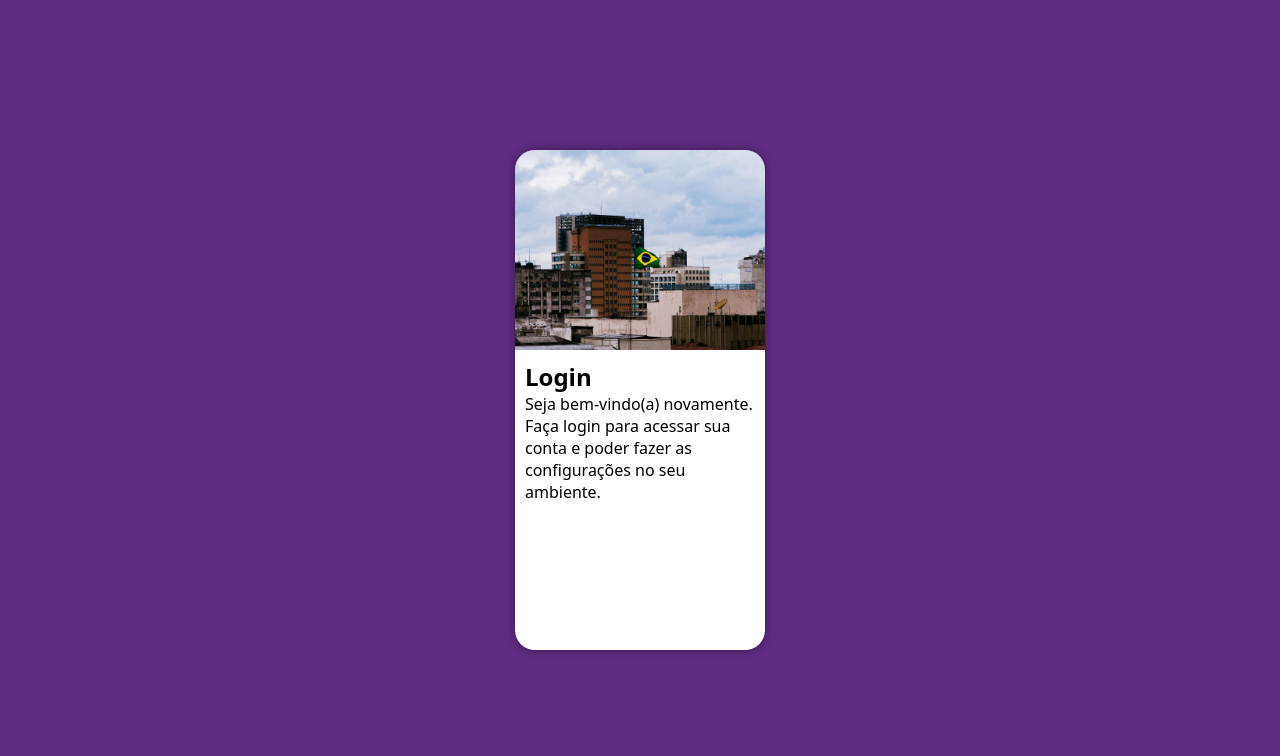
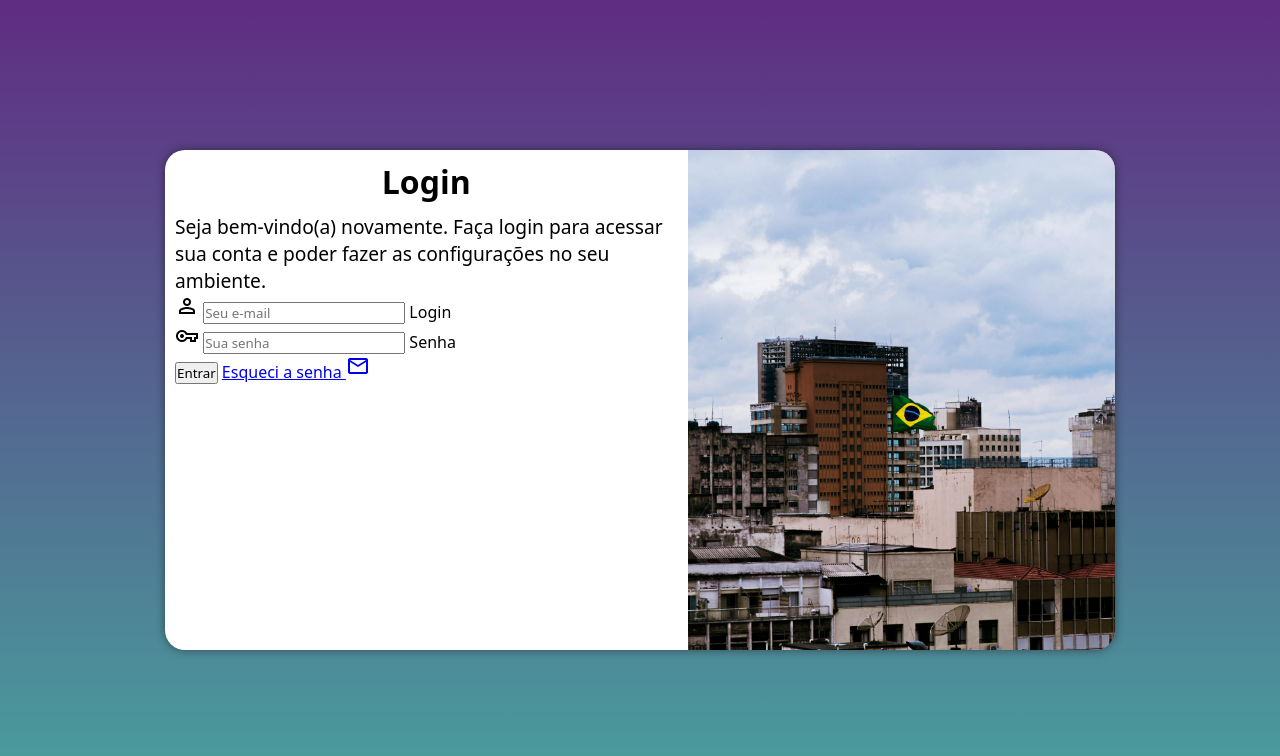
Before and after one commit to ViniciusPitameia/projeto-login, a plain HTML site: page index.html in a window 1280 px wide. Drawn offline with nearby package versions, Linux system fonts and the light colour scheme.

Commit message:
Adicionei o formulario

```diff
--- /dev/null
+++ b/estilos/mediaquery.css
@@ -0,0 +1,55 @@
+@charset "UTF-8";
+
+@media screen and (min-width: 768px) and (max-width: 992px) {
+
+    body {
+        background-image: linear-gradient(to top, #49a09d, #5f2c82);
+    }
+
+    section#login {
+        width: 80vw;
+    }
+
+    section#login > div#imagem {
+        float : left;
+        width: 35%;
+        height: 100%;
+    }
+
+    section#login > div#formulario {
+        float: right;
+        width: 65%;
+    }
+}
+
+@media screen and (min-width: 992px) {
+
+    body {
+        background-image: linear-gradient(to top, #49a09d, #5f2c82);
+    }
+
+    section#login {
+        width: 950px;
+    }
+
+    section#login > div#imagem {
+        float: right;
+        width: 45%;
+        height: 100%;
+    }
+
+    section#login > div#formulario {
+        float: left;
+        width: 55%;
+    }
+
+    div#formulario > h1 {
+        text-align: center;
+        font-size: 2em;
+        margin-bottom: 10px;
+    }
+
+    div#formulario > p {
+        font-size: 1.2em;
+    }
+}
--- a/estilos/style.css
+++ b/estilos/style.css
@@ -37,6 +37,9 @@ section#login {
     height: 500px;
     border-radius: 20px;
     box-shadow: 0px 0px 10px rgba(0, 0, 0, 0.452);
+
+    transition: width .3s, height .3s;
+    transition-timing-function: ease;
 }
 
 section#login > div#imagem {
@@ -51,3 +54,12 @@ section#login > div#formulario {
     display: block;
     padding: 10px;
 }
+
+div#formulario > h1 {
+    text-align: center;
+    margin-bottom: 10px;
+}
+
+div#formulario > p {
+    font-size: 0.8em;
+}
--- a/index.html
+++ b/index.html
@@ -4,7 +4,9 @@
     <meta charset="UTF-8">
     <meta name="viewport" content="width=device-width, initial-scale=1.0">
     <title>Login</title>
+    <link href="https://fonts.googleapis.com/css2?family=Material+Symbols+Outlined" rel="stylesheet" />
     <link rel="stylesheet" href="estilos/style.css">
+    <link rel="stylesheet" href="estilos/mediaquery.css">
 </head>
 <body>
     <main>
@@ -15,8 +17,21 @@
             <div id="formulario">
                 <h1>Login</h1>
                 <p>Seja bem-vindo(a) novamente. Faça login para acessar sua conta e poder fazer as configurações no seu ambiente.</p>
-                <form action="login.php" method="post">
-
+                <form action="login.php" method="post" autocomplete="on">
+                    <div class="campo">
+                        <span class="material-symbols-outlined">person</span>
+                        <input type="email" name="login" id="ilogin" placeholder="Seu e-mail" autocomplete="email" required maxlength="30">
+                        <label for="ilogin">Login</label>
+                    </div>
+                    <div class="campo">
+                        <span class="material-symbols-outlined">vpn_key</span>
+                        <input type="password" name="senha" id="isenha" placeholder="Sua senha" autocomplete="current-password" required minlength="8" maxlength="20">
+                        <label for="isenha">Senha</label>
+                    </div>
+                    <input type="submit" value="Entrar">
+                    <a href="esqueci.html">
+                        Esqueci a senha <span class="material-symbols-outlined">mail</span>
+                    </a>
                 </form>
             </div>
         </section>
```
